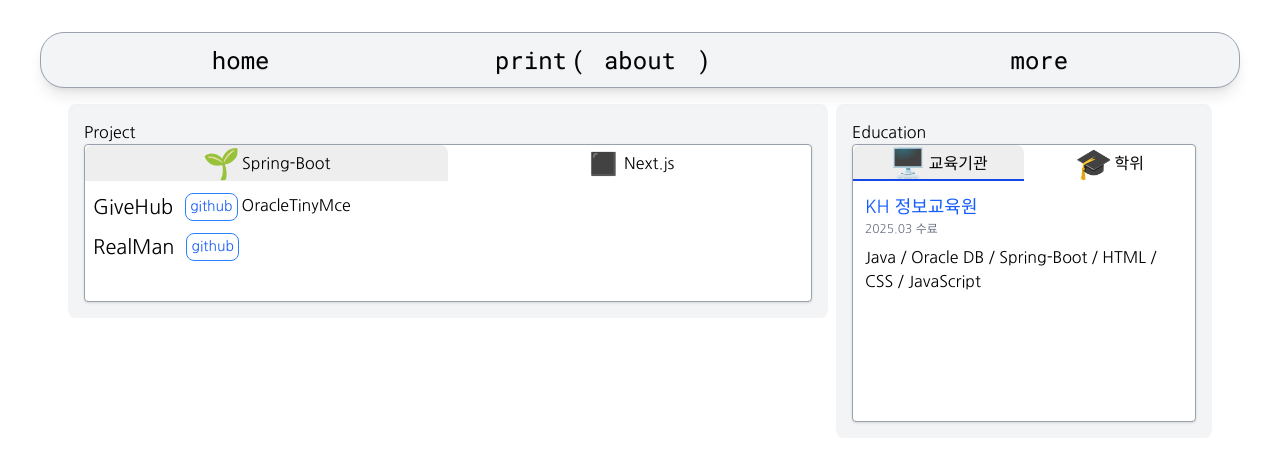
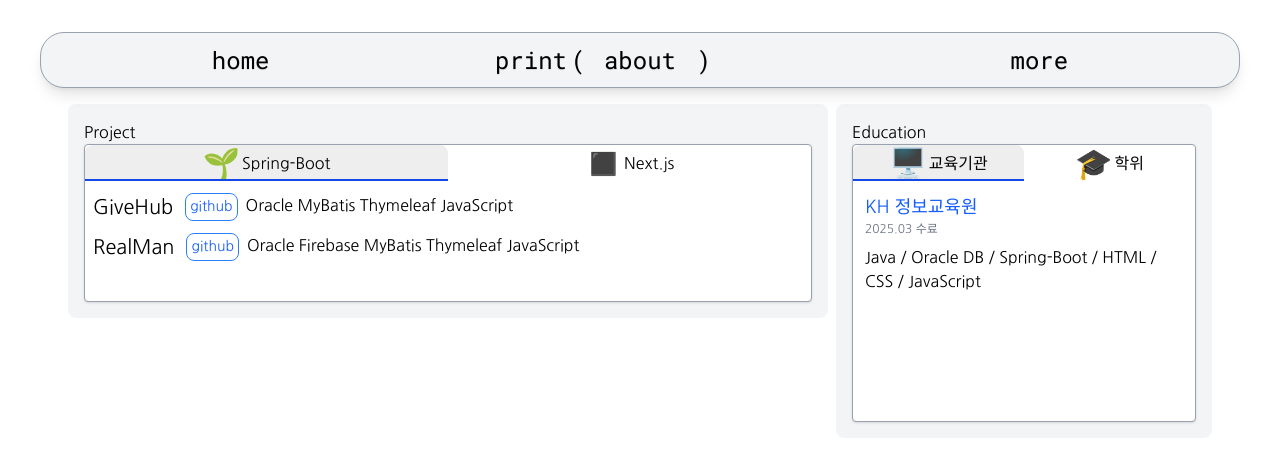
Before and after one commit to yoon-jeong-ho15/yoon-pf, a Next.js app: page /about in a window 1280 px wide. Shown: the top 464 px of the page. Built offline with nearby package versions, Linux system fonts and the light colour scheme; a web font is replaced by a local one.

Commit message:
기타 수정

```diff
--- a/src/app/about/ui/project.tsx
+++ b/src/app/about/ui/project.tsx
@@ -25,6 +25,13 @@ export default function Project() {
           >
             <span className="text-3xl">{item.logo}</span>
             <span className="ml-0.5">{item.title}</span>
+            {selectedTab === item && (
+              <motion.div
+                layoutId="underline"
+                className="bg-blue-700 h-[2px] bottom-0 right-0 left-0 absolute"
+                transition={{ type: "spring", duration: 0.4, bouncd: 0.2 }}
+              />
+            )}
           </motion.li>
         ))}
       </nav>
@@ -58,7 +65,7 @@ export default function Project() {
                     link
                   </a>
                 )}
-                <span className="ml-1">{[...project.stack]}</span>
+                <span className="ml-2">{[...project.stack].join(" ")}</span>
               </div>
             ))}
           </motion.div>
@@ -77,13 +84,13 @@ const tabs = [
         title: "GiveHub",
         github: "https://github.com/shpark47/GiveHub",
         link: "",
-        stack: ["Oracle", "TinyMce", ""],
+        stack: ["Oracle", "MyBatis", "Thymeleaf", "JavaScript"],
       },
       {
         title: "RealMan",
         github: "https://github.com/JuHyeong2/RealMan",
         link: "",
-        stack: [],
+        stack: ["Oracle", "Firebase", "MyBatis", "Thymeleaf", "JavaScript"],
       },
     ],
   },
@@ -95,7 +102,7 @@ const tabs = [
         title: "yoon-pf",
         github: "https://github.com/yoon-jeong-ho15/yoon-pf",
         link: "https://yoon-pf.vercel.app",
-        stack: [],
+        stack: ["PostgreSQL", "TypeScript"],
       },
     ],
   },
```
